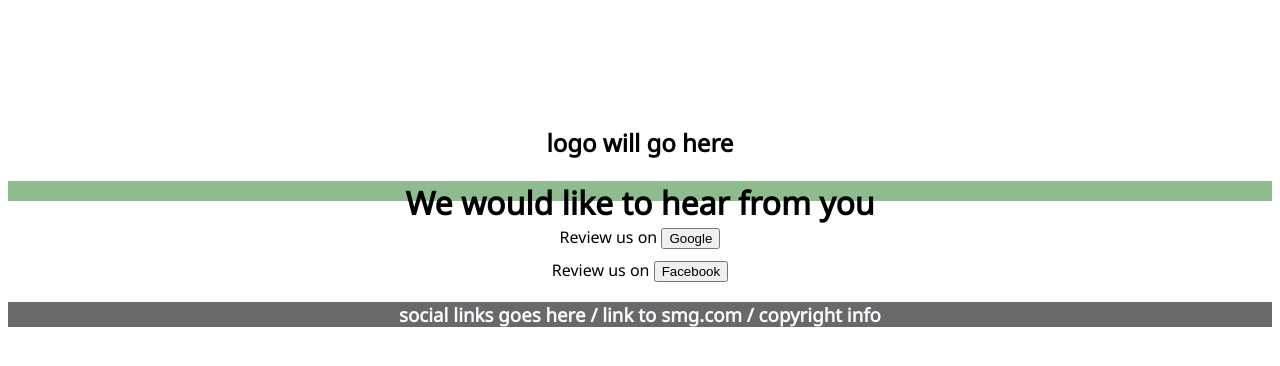
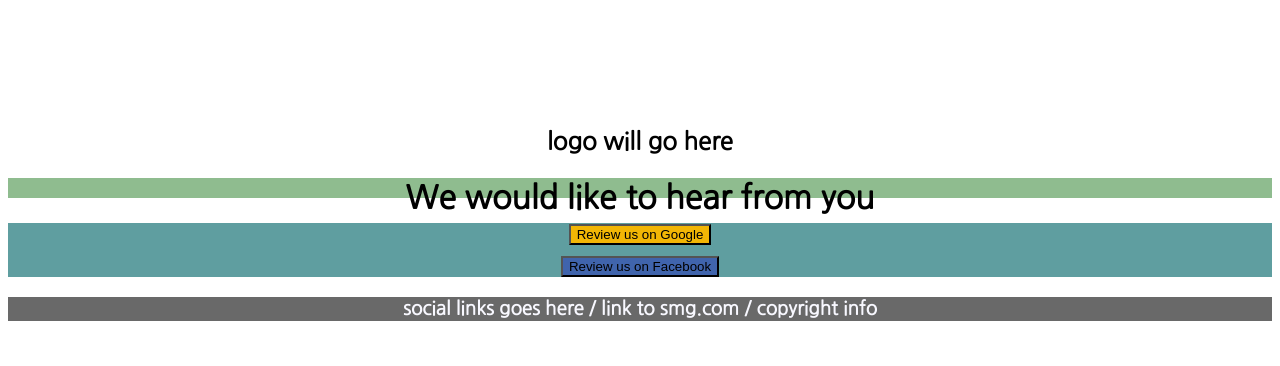
Before and after one commit to digitalstun/feedback-app, a plain HTML site: page src/index.html in a window 1280 px wide. Drawn offline with Linux system fonts and the light colour scheme.

Commit message:
styling test changes

```diff
--- a/src/index.html
+++ b/src/index.html
@@ -4,7 +4,7 @@
     <meta charset="UTF-8">
     <meta name="viewport" content="width=device-width, initial-scale=1.0">
     <title>Still Media Group Feedback</title>
-    <link href="https://fonts.googleapis.com/css2?family=Noto+Sans&display=swap" rel="stylesheet">
+    <link href="https://fonts.googleapis.com/css2?family=Nanum+Gothic&display=swap" rel="stylesheet">
 
     <link rel="stylesheet" href="styles.css">
 </head>
@@ -18,14 +18,17 @@
     <div class="container">
         <h1>We would like to hear from you</h1>
     </div>
-    <!-- google feedback -->
-    <div class="google">
-        Review us on <button>Google</button>
+
+    <div class="feedback-wrapper">
+
+ <!-- google feedback -->
+ <div class="google">
+    <button class="btn-g">Review us on Google</button>
+</div>
+<div class="fb">
+    <button class="btn-f">Review us on Facebook</button>
+</div>
     </div>
-    <div class="fb">
-        Review us on <button>Facebook</button>
-    </div>
-
     <script src="app.js"></script>
 </body>
 <footer class="site-footer">
--- a/src/styles.css
+++ b/src/styles.css
@@ -1,5 +1,7 @@
 body{
-    font-family: 'Noto Sans', sans-serif;
+    font-family: 'Nanum Gothic', sans-serif;
+
+
 }
 
 .logo{
@@ -14,14 +16,30 @@ body{
     height: 20px;
 }
 
+/* div that wraps both buttons */
+.feedback-wrapper{
+    background-color: cadetblue;
+}
+
 .google{
     margin-top: 2%;
     text-align: center;
+    width: 100%;
 }
 
 .fb{
     margin-top: 10px;
     text-align: center;
+}
+
+.btn-g{
+    background-color: #F2B605;
+    text-align: center;
+    align-content: center;
+}
+
+.btn-f{
+    background-color: #4064AC;
 }
 
 .site-footer{
```
